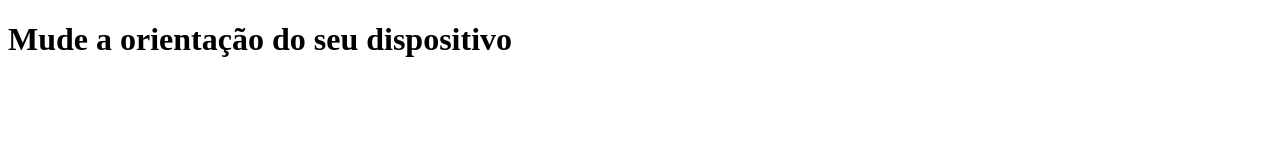
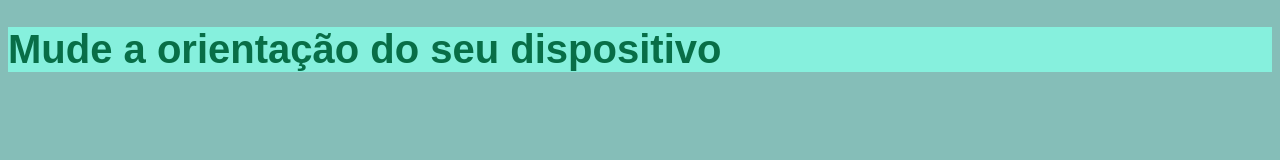
Before and after one commit to LuizGiehl/HTML-CSS, a plain HTML site: page ex026/mq002/index.html in a window 1280 px wide. Drawn offline with Linux system fonts and the light colour scheme; files that its build step writes are made by us from their sources.

Commit message:
Update index.html

```diff
--- a/ex026/mq002/index.html
+++ b/ex026/mq002/index.html
@@ -4,6 +4,9 @@
     <meta charset="UTF-8">
     <meta name="viewport" content="width=device-width, initial-scale=1.0">
     <title>Media Feature</title>
+    <link rel="stylesheet" href="estilos/style.css" media="all">
+    <link rel="stylesheet" href="estilos/retrato.css" media="screen and (orientation: portrait)">
+    <link rel="stylesheet" href="estilos/paisagem.css" media="screen and (orientation: landscape)">
 </head>
 <body>
     <h1>Mude a orientação do seu dispositivo</h1>
```
